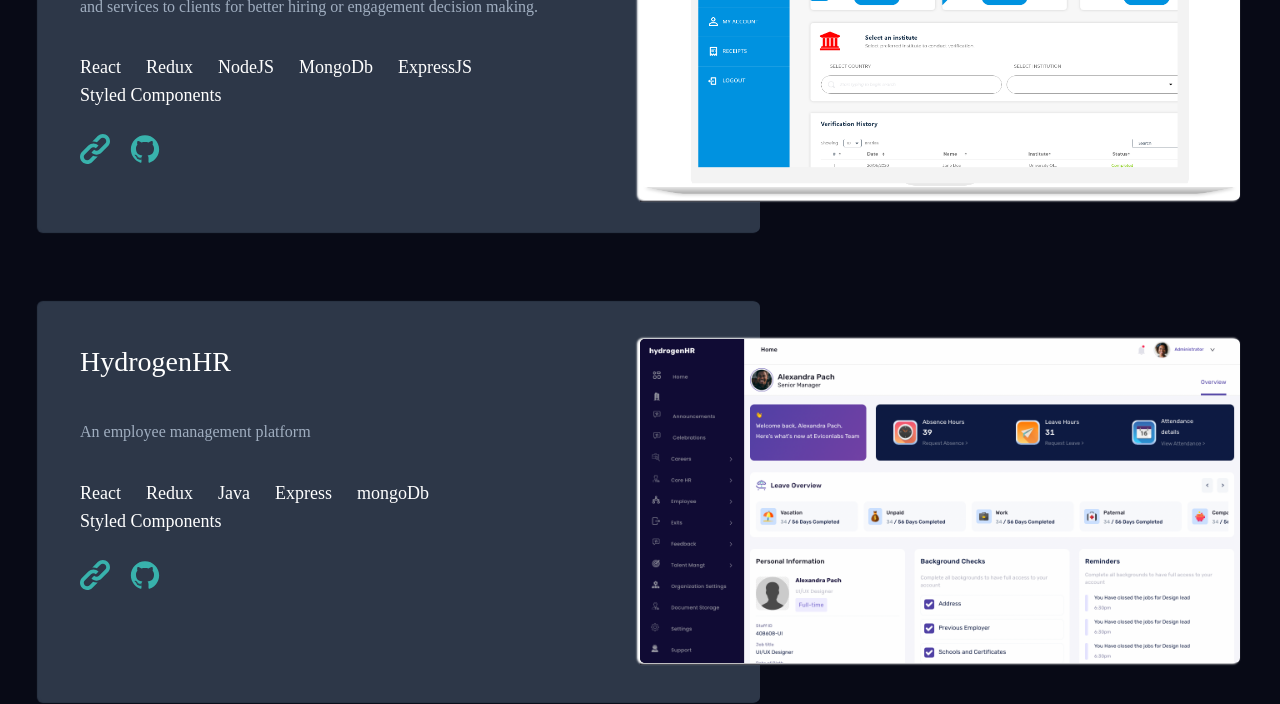
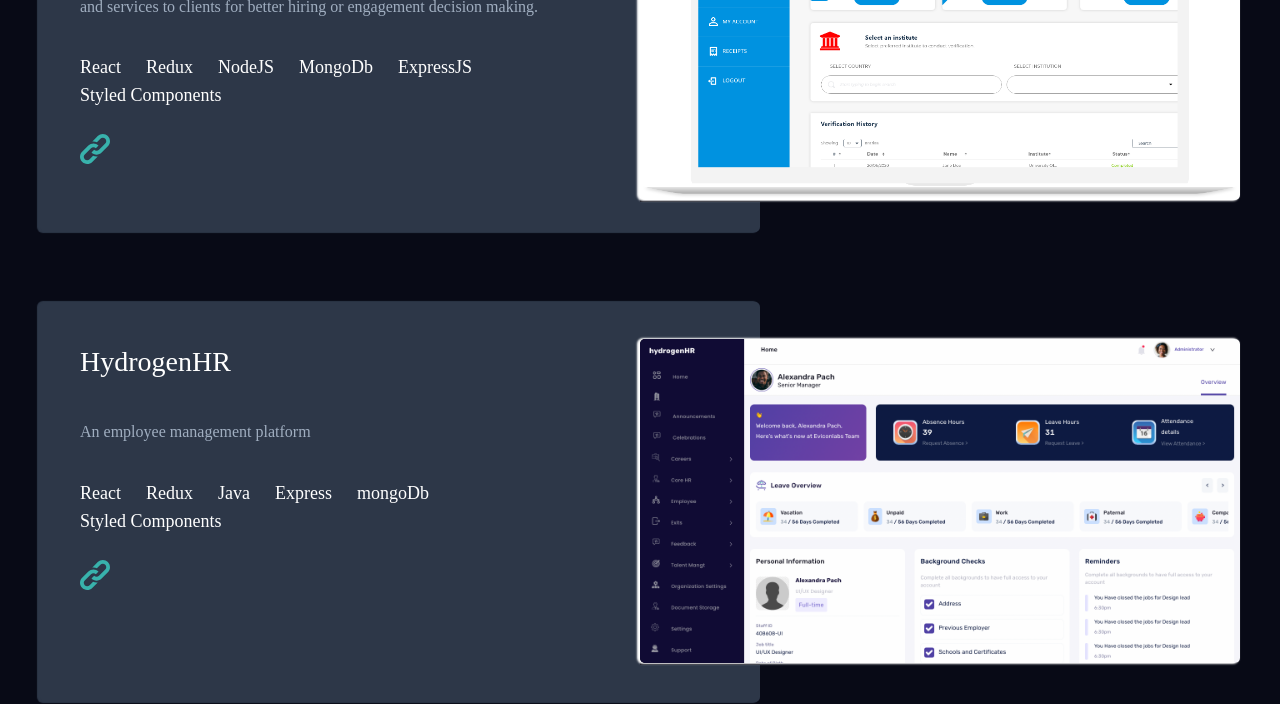
Before and after one commit to tolaked/portfolio_site, a React (Create React App) app: page / in a window 1280 px wide. Shown: the part 2720-3424 px from the top of the page. Built offline with nearby package versions, Linux system fonts and the light colour scheme; the HTML template or start-up script is replaced by a standard one.

Commit message:
fix typo

```diff
--- a/public/index.html
+++ b/public/index.html
@@ -24,7 +24,7 @@
       work correctly both with client-side routing and a non-root public URL.
       Learn how to configure a non-root public URL by running `npm run build`.
     -->
-    <title>Funmilayo Talabi</title>
+    <title>Adetola Akere</title>
   </head>
   <body>
     <noscript>You need to enable JavaScript to run this app.</noscript>
--- a/src/components/ContactMe.js
+++ b/src/components/ContactMe.js
@@ -115,7 +115,7 @@ const ContactMe = () => {
           <path d="m434.146 59.882h-389.234c-24.766 0-44.912 20.146-44.912 44.912v269.47c0 24.766 20.146 44.912 44.912 44.912h389.234c24.766 0 44.912-20.146 44.912-44.912v-269.47c0-24.766-20.146-44.912-44.912-44.912zm0 29.941c2.034 0 3.969.422 5.738 1.159l-200.355 173.649-200.356-173.649c1.769-.736 3.704-1.159 5.738-1.159zm0 299.411h-389.234c-8.26 0-14.971-6.71-14.971-14.971v-251.648l199.778 173.141c2.822 2.441 6.316 3.655 9.81 3.655s6.988-1.213 9.81-3.655l199.778-173.141v251.649c-.001 8.26-6.711 14.97-14.971 14.97z" />
         </svg>
         </a>
-        <a href="https://github.com/Funmi7" target="_blank" rel="noopener noreferrer" >
+        <a href="https://github.com/tolaked" target="_blank" rel="noopener noreferrer" >
           <svg viewBox="0 0 128 128">
             <path
               fill-rule="evenodd"
@@ -125,7 +125,7 @@ const ContactMe = () => {
             <path d="M26.484 91.806c-.133.3-.605.39-1.035.185-.44-.196-.685-.605-.543-.906.13-.31.603-.395 1.04-.188.44.197.69.61.537.91zm-.743-.55M28.93 94.535c-.287.267-.85.143-1.232-.28-.396-.42-.47-.983-.177-1.254.298-.266.844-.14 1.24.28.394.426.472.984.17 1.255zm-.575-.618M31.312 98.012c-.37.258-.976.017-1.35-.52-.37-.538-.37-1.183.01-1.44.373-.258.97-.025 1.35.507.368.545.368 1.19-.01 1.452zm0 0M34.573 101.373c-.33.365-1.036.267-1.552-.23-.527-.487-.674-1.18-.343-1.544.336-.366 1.045-.264 1.564.23.527.486.686 1.18.333 1.543zm0 0M39.073 103.324c-.147.473-.825.688-1.51.486-.683-.207-1.13-.76-.99-1.238.14-.477.823-.7 1.512-.485.683.206 1.13.756.988 1.237zm0 0M44.016 103.685c.017.498-.563.91-1.28.92-.723.017-1.308-.387-1.315-.877 0-.503.568-.91 1.29-.924.717-.013 1.306.387 1.306.88zm0 0M48.614 102.903c.086.485-.413.984-1.126 1.117-.7.13-1.35-.172-1.44-.653-.086-.498.422-.997 1.122-1.126.714-.123 1.354.17 1.444.663zm0 0"></path>
           </svg>
         </a>
-        <a href="https://www.linkedin.com/in/funmilayo-talabi/" target="_blank" rel="noopener noreferrer" >
+        <a href="https://www.linkedin.com/in/tolaked/" target="_blank" rel="noopener noreferrer" >
           <svg
             height="512pt"
             viewBox="0 0 512 512"
@@ -135,7 +135,7 @@ const ContactMe = () => {
             <path d="m475.074219 0h-438.148438c-20.394531 0-36.925781 16.53125-36.925781 36.925781v438.148438c0 20.394531 16.53125 36.925781 36.925781 36.925781h438.148438c20.394531 0 36.925781-16.53125 36.925781-36.925781v-438.148438c0-20.394531-16.53125-36.925781-36.925781-36.925781zm-293.464844 387h-62.347656v-187.574219h62.347656zm-31.171875-213.1875h-.40625c-20.921875 0-34.453125-14.402344-34.453125-32.402344 0-18.40625 13.945313-32.410156 35.273437-32.410156 21.328126 0 34.453126 14.003906 34.859376 32.410156 0 18-13.53125 32.402344-35.273438 32.402344zm255.984375 213.1875h-62.339844v-100.347656c0-25.21875-9.027343-42.417969-31.585937-42.417969-17.222656 0-27.480469 11.601563-31.988282 22.800781-1.648437 4.007813-2.050781 9.609375-2.050781 15.214844v104.75h-62.34375s.816407-169.976562 0-187.574219h62.34375v26.558594c8.285157-12.78125 23.109375-30.960937 56.1875-30.960937 41.019531 0 71.777344 26.808593 71.777344 84.421874zm0 0" />
           </svg>
         </a>
-        <a href="https://twitter.com/fun_tee7" target="_blank" rel="noopener noreferrer" >
+        <a href="https://twitter.com/tolakedCFCÍ" target="_blank" rel="noopener noreferrer" >
           <svg
             xmlns="http://www.w3.org/2000/svg"
             data-name="Layer 1"
--- a/src/components/Footer.js
+++ b/src/components/Footer.js
@@ -64,7 +64,7 @@ const FooterStyled = styled.div`
 const Footer = () => {
   return (
     <FooterStyled>
-      <a href="https://github.com/Funmi7/portfolio" target="_blank" rel="noopener noreferrer">
+      <a href="https://github.com/tolaked/portfolio_site" target="_blank" rel="noopener noreferrer">
         <p>Designed and built by Adetola Akere</p>
       </a>
       <p className="icons">
--- a/src/components/Projects.js
+++ b/src/components/Projects.js
@@ -243,20 +243,7 @@ const Projects = () => {
               <path d="m224.303 374.578-59.274 59.274c-11.139 11.124-25.929 17.26-41.662 17.26-32.49 0-58.922-26.432-58.922-58.922 0-15.733 6.136-30.523 17.26-41.662l107.712-107.712c22.279-22.247 61.046-22.263 83.325-.016l45.533-45.596c-46.587-46.54-127.819-46.555-174.422.047l-107.713 107.712c-23.302 23.301-36.14 54.28-36.14 87.226 0 68.032 55.335 123.366 123.366 123.366 32.946 0 63.925-12.839 87.227-36.14l94.792-94.792c-6.921.93-13.806 2.043-20.908 2.043-21.012.001-41.363-4.2-60.174-12.088z" />
             </svg>
           </a>
-          <a
-            href="https://github.com/nugitech/credo-frontend"
-            target="_blank"
-            rel="noopener noreferrer"
-          >
-            <svg viewBox="0 0 128 128">
-              <path
-                fill-rule="evenodd"
-                clip-rule="evenodd"
-                d="M64 5.103c-33.347 0-60.388 27.035-60.388 60.388 0 26.682 17.303 49.317 41.297 57.303 3.017.56 4.125-1.31 4.125-2.905 0-1.44-.056-6.197-.082-11.243-16.8 3.653-20.345-7.125-20.345-7.125-2.747-6.98-6.705-8.836-6.705-8.836-5.48-3.748.413-3.67.413-3.67 6.063.425 9.257 6.223 9.257 6.223 5.386 9.23 14.127 6.562 17.573 5.02.542-3.903 2.107-6.568 3.834-8.076-13.413-1.525-27.514-6.704-27.514-29.843 0-6.593 2.36-11.98 6.223-16.21-.628-1.52-2.695-7.662.584-15.98 0 0 5.07-1.623 16.61 6.19C53.7 35 58.867 34.327 64 34.304c5.13.023 10.3.694 15.127 2.033 11.526-7.813 16.59-6.19 16.59-6.19 3.287 8.317 1.22 14.46.593 15.98 3.872 4.23 6.215 9.617 6.215 16.21 0 23.194-14.127 28.3-27.574 29.796 2.167 1.874 4.097 5.55 4.097 11.183 0 8.08-.07 14.583-.07 16.572 0 1.607 1.088 3.49 4.148 2.897 23.98-7.994 41.263-30.622 41.263-57.294C124.388 32.14 97.35 5.104 64 5.104z"
-              ></path>
-              <path d="M26.484 91.806c-.133.3-.605.39-1.035.185-.44-.196-.685-.605-.543-.906.13-.31.603-.395 1.04-.188.44.197.69.61.537.91zm-.743-.55M28.93 94.535c-.287.267-.85.143-1.232-.28-.396-.42-.47-.983-.177-1.254.298-.266.844-.14 1.24.28.394.426.472.984.17 1.255zm-.575-.618M31.312 98.012c-.37.258-.976.017-1.35-.52-.37-.538-.37-1.183.01-1.44.373-.258.97-.025 1.35.507.368.545.368 1.19-.01 1.452zm0 0M34.573 101.373c-.33.365-1.036.267-1.552-.23-.527-.487-.674-1.18-.343-1.544.336-.366 1.045-.264 1.564.23.527.486.686 1.18.333 1.543zm0 0M39.073 103.324c-.147.473-.825.688-1.51.486-.683-.207-1.13-.76-.99-1.238.14-.477.823-.7 1.512-.485.683.206 1.13.756.988 1.237zm0 0M44.016 103.685c.017.498-.563.91-1.28.92-.723.017-1.308-.387-1.315-.877 0-.503.568-.91 1.29-.924.717-.013 1.306.387 1.306.88zm0 0M48.614 102.903c.086.485-.413.984-1.126 1.117-.7.13-1.35-.172-1.44-.653-.086-.498.422-.997 1.122-1.126.714-.123 1.354.17 1.444.663zm0 0"></path>
-            </svg>
-          </a>
+
         </div>
         <div className="imgDiv" >
           <img alt="crosscheck" style={{background:'white'}} src={Computer} />
@@ -302,20 +289,7 @@ const Projects = () => {
               <path d="m224.303 374.578-59.274 59.274c-11.139 11.124-25.929 17.26-41.662 17.26-32.49 0-58.922-26.432-58.922-58.922 0-15.733 6.136-30.523 17.26-41.662l107.712-107.712c22.279-22.247 61.046-22.263 83.325-.016l45.533-45.596c-46.587-46.54-127.819-46.555-174.422.047l-107.713 107.712c-23.302 23.301-36.14 54.28-36.14 87.226 0 68.032 55.335 123.366 123.366 123.366 32.946 0 63.925-12.839 87.227-36.14l94.792-94.792c-6.921.93-13.806 2.043-20.908 2.043-21.012.001-41.363-4.2-60.174-12.088z" />
             </svg>
           </a>
-          <a
-            href="https://github.com/Funmi7/work-in"
-            target="_blank"
-            rel="noopener noreferrer"
-          >
-            <svg viewBox="0 0 128 128">
-              <path
-                fill-rule="evenodd"
-                clip-rule="evenodd"
-                d="M64 5.103c-33.347 0-60.388 27.035-60.388 60.388 0 26.682 17.303 49.317 41.297 57.303 3.017.56 4.125-1.31 4.125-2.905 0-1.44-.056-6.197-.082-11.243-16.8 3.653-20.345-7.125-20.345-7.125-2.747-6.98-6.705-8.836-6.705-8.836-5.48-3.748.413-3.67.413-3.67 6.063.425 9.257 6.223 9.257 6.223 5.386 9.23 14.127 6.562 17.573 5.02.542-3.903 2.107-6.568 3.834-8.076-13.413-1.525-27.514-6.704-27.514-29.843 0-6.593 2.36-11.98 6.223-16.21-.628-1.52-2.695-7.662.584-15.98 0 0 5.07-1.623 16.61 6.19C53.7 35 58.867 34.327 64 34.304c5.13.023 10.3.694 15.127 2.033 11.526-7.813 16.59-6.19 16.59-6.19 3.287 8.317 1.22 14.46.593 15.98 3.872 4.23 6.215 9.617 6.215 16.21 0 23.194-14.127 28.3-27.574 29.796 2.167 1.874 4.097 5.55 4.097 11.183 0 8.08-.07 14.583-.07 16.572 0 1.607 1.088 3.49 4.148 2.897 23.98-7.994 41.263-30.622 41.263-57.294C124.388 32.14 97.35 5.104 64 5.104z"
-              ></path>
-              <path d="M26.484 91.806c-.133.3-.605.39-1.035.185-.44-.196-.685-.605-.543-.906.13-.31.603-.395 1.04-.188.44.197.69.61.537.91zm-.743-.55M28.93 94.535c-.287.267-.85.143-1.232-.28-.396-.42-.47-.983-.177-1.254.298-.266.844-.14 1.24.28.394.426.472.984.17 1.255zm-.575-.618M31.312 98.012c-.37.258-.976.017-1.35-.52-.37-.538-.37-1.183.01-1.44.373-.258.97-.025 1.35.507.368.545.368 1.19-.01 1.452zm0 0M34.573 101.373c-.33.365-1.036.267-1.552-.23-.527-.487-.674-1.18-.343-1.544.336-.366 1.045-.264 1.564.23.527.486.686 1.18.333 1.543zm0 0M39.073 103.324c-.147.473-.825.688-1.51.486-.683-.207-1.13-.76-.99-1.238.14-.477.823-.7 1.512-.485.683.206 1.13.756.988 1.237zm0 0M44.016 103.685c.017.498-.563.91-1.28.92-.723.017-1.308-.387-1.315-.877 0-.503.568-.91 1.29-.924.717-.013 1.306.387 1.306.88zm0 0M48.614 102.903c.086.485-.413.984-1.126 1.117-.7.13-1.35-.172-1.44-.653-.086-.498.422-.997 1.122-1.126.714-.123 1.354.17 1.444.663zm0 0"></path>
-            </svg>
-          </a>
+
         </div>
         <div className="imgDiv" >
           <img alt="hydrogenHr" src={hydrogenHr} />
```
Also changed, not shown: public/manifest.json.
